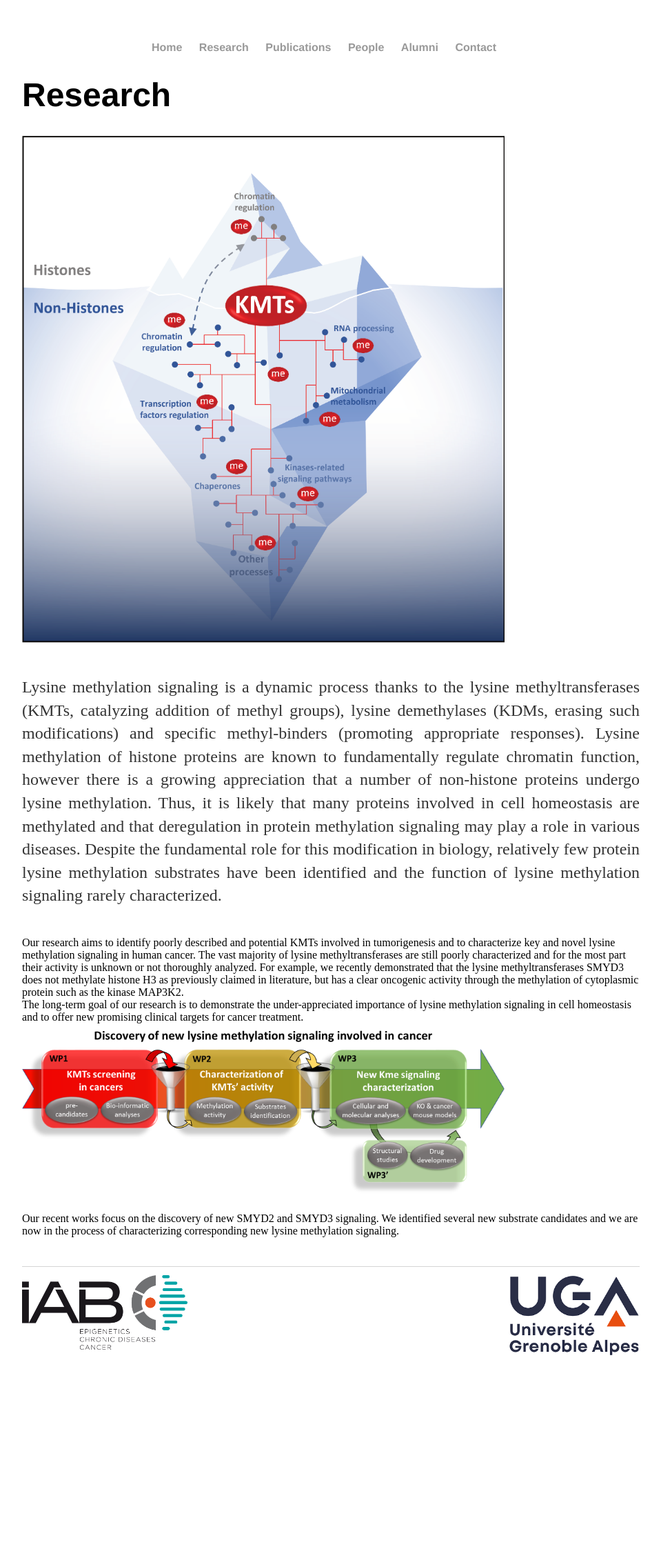
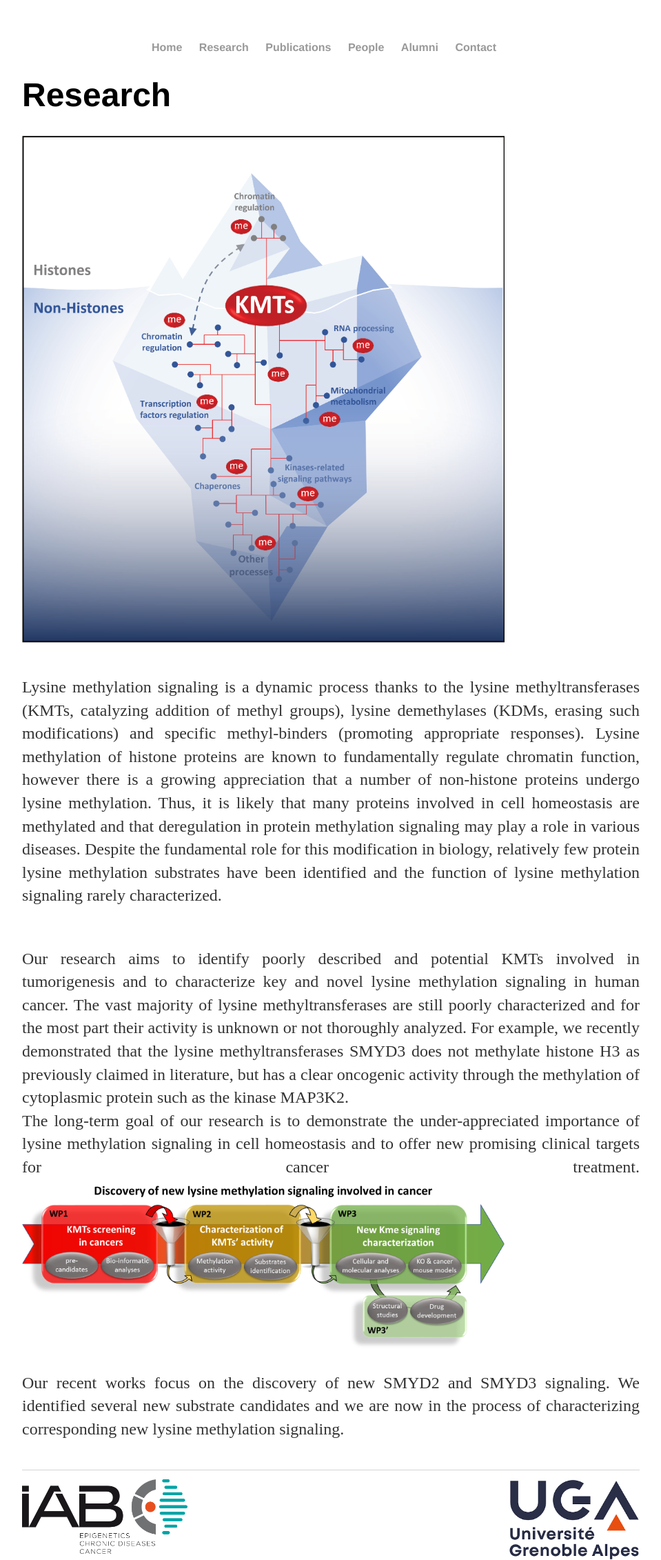
Before and after one commit to Reynoird-Lab/Reynoird-lab.github.io, a Jekyll site: the page built from Research/index.html, in a window 1280 px wide. Shown: the whole page at 69% size, without its empty margins (160-1119 px from the left). Built offline with Jekyll 4.4.1, drawn with Linux system fonts in a browser that asks for light colours; Markdown is read by kramdown in place of the engine named in the settings; before the commit the page ends 1966 px from its top, so only the background shows below that.

Commit message:
Update index.html

```diff
--- a/Research/index.html
+++ b/Research/index.html
@@ -6,7 +6,7 @@
 
 <img src="https://reynoird-lab.github.io/Images/Lukinovic V graphical abstract CMYK_revision.png" title="Lysine Methylation Signaling" width="700" style="margin: 0px 20px 20px 0px;"/>
 <p align="justify"> Lysine methylation signaling is a dynamic process thanks to the lysine methyltransferases (KMTs, catalyzing addition of methyl groups), lysine demethylases (KDMs, erasing such modifications) and specific methyl-binders (promoting appropriate responses). Lysine methylation of histone proteins are known to fundamentally regulate chromatin function, however there is a growing appreciation that a number of non-histone proteins undergo lysine methylation. Thus, it is likely that many proteins involved in cell homeostasis are methylated and that deregulation in protein methylation signaling may play a role in various diseases. Despite the fundamental role for this modification in biology, relatively few protein lysine methylation substrates have been identified and the function of lysine methylation signaling rarely characterized. <br></div>
-<br>Our research aims to identify poorly described and potential KMTs involved in tumorigenesis and to characterize key and novel lysine methylation signaling in human cancer. The vast majority of lysine methyltransferases are still poorly characterized and for the most part their activity is unknown or not thoroughly analyzed. For example, we recently demonstrated that the lysine methyltransferases SMYD3 does not methylate histone H3 as previously claimed in literature, but has a clear oncogenic activity through the methylation of cytoplasmic protein such as the kinase MAP3K2.<br>
+<p align="justify"><br>Our research aims to identify poorly described and potential KMTs involved in tumorigenesis and to characterize key and novel lysine methylation signaling in human cancer. The vast majority of lysine methyltransferases are still poorly characterized and for the most part their activity is unknown or not thoroughly analyzed. For example, we recently demonstrated that the lysine methyltransferases SMYD3 does not methylate histone H3 as previously claimed in literature, but has a clear oncogenic activity through the methylation of cytoplasmic protein such as the kinase MAP3K2.<br>
 The long-term goal of our research is to demonstrate the under-appreciated importance of lysine methylation signaling in cell homeostasis and to offer new promising clinical targets for cancer treatment.
 <img src="https://reynoird-lab.github.io/Images/research.png" title="research" width="700" style="margin: 0px 20px 20px 0px;" br clear="left" />
 <br>Our recent works focus on the discovery of new SMYD2 and SMYD3 signaling. We identified several new substrate candidates and we are now in the process of characterizing corresponding new lysine methylation signaling.</p><br>
```
